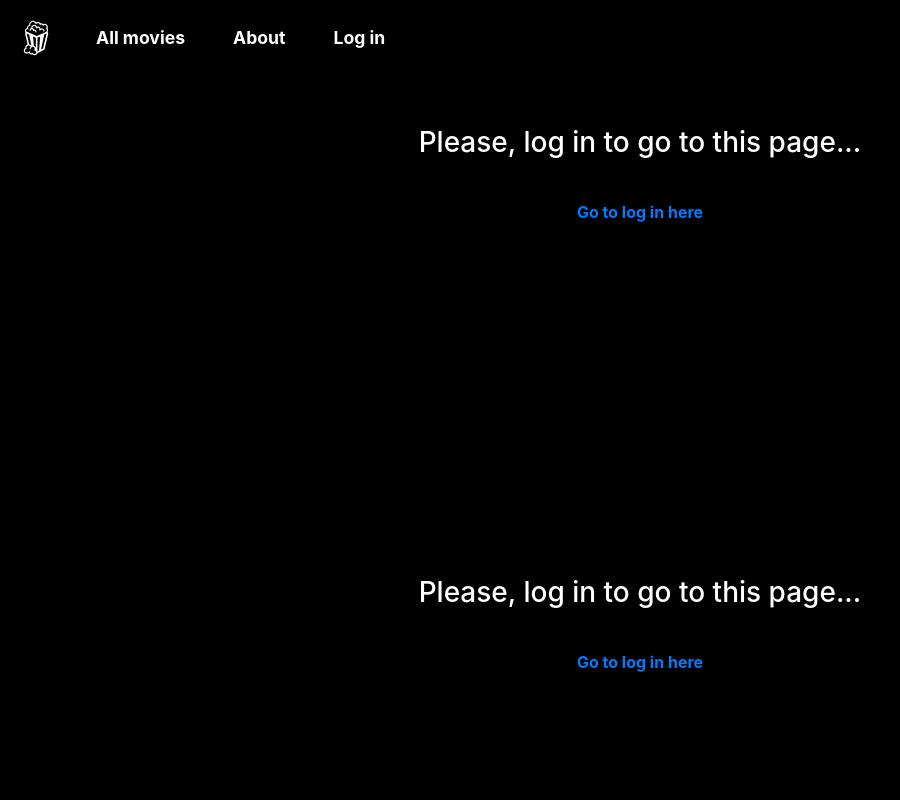
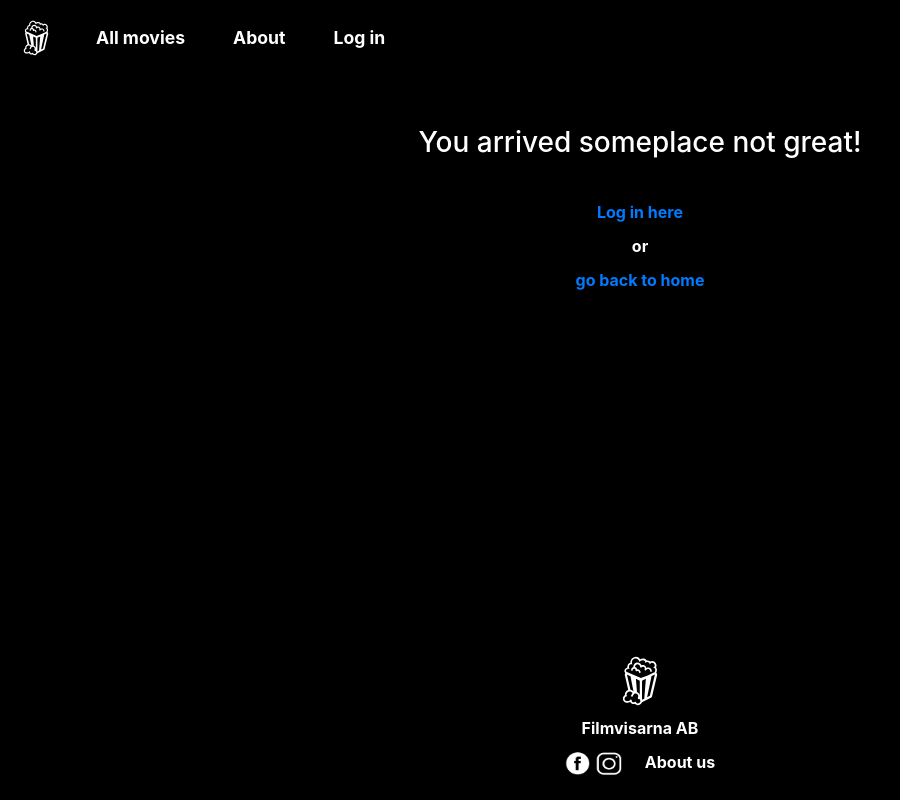
Before and after one commit to palmdaldaniel/Film-Mbapppe, a React (Create React App) app in the folder frontend/: page /notfound in a window 1280 px wide. Shown: the top 800 px of the page, without its empty margins (0-900 px from the left). Built offline with nearby package versions, Linux system fonts and the light colour scheme; no server answers.

Commit message:
Replaced old route with new

```diff
--- a/frontend/src/App.js
+++ b/frontend/src/App.js
@@ -42,10 +42,10 @@ function App() {
                 <AllMovies />
               </Route>
               <Route exact path="/movie-info/:movieId" component={MovieInfoPage} />
-              <Route exact path="/notfound" component={NotFoundPage} />
+{/*               <Route exact path="/notfound" component={NotFoundPage} /> */}
               {/* <Route exact path="/confirmation" component={Confirmation} />  */}
               <ProtectedRoute exact path="/confirmation" component={Confirmation} />
-              <Route render={() => <NotFoundPage />} />
+              <Route render={() => <NotFoundPage /> } />
               <Footer />
             </BrowserRouter>
           </BookingContextProvider>
--- a/frontend/src/pages/NotFoundPage.js
+++ b/frontend/src/pages/NotFoundPage.js
@@ -3,8 +3,12 @@ import {Link }  from 'react-router-dom'
 const NotFoundPage= () => {
     return (
         <div style={{height: '50vh', textAlign: 'center', margin: '50px 10px'}}>
-            <h3 style={{marginBottom: '5vh'}}>Please, log in to go to this page...</h3>
-            <Link to='/login'>Go to log in here</Link>
+            <h3 style={{marginBottom: '5vh'}}>You arrived someplace not great!</h3>
+            <Link to='/login'>Log in here</Link>
+            <p style={{margin: '10px'}}>or</p>
+            <Link to='/'>go back to home</Link>
+
+
         </div>
     );
 }
```
